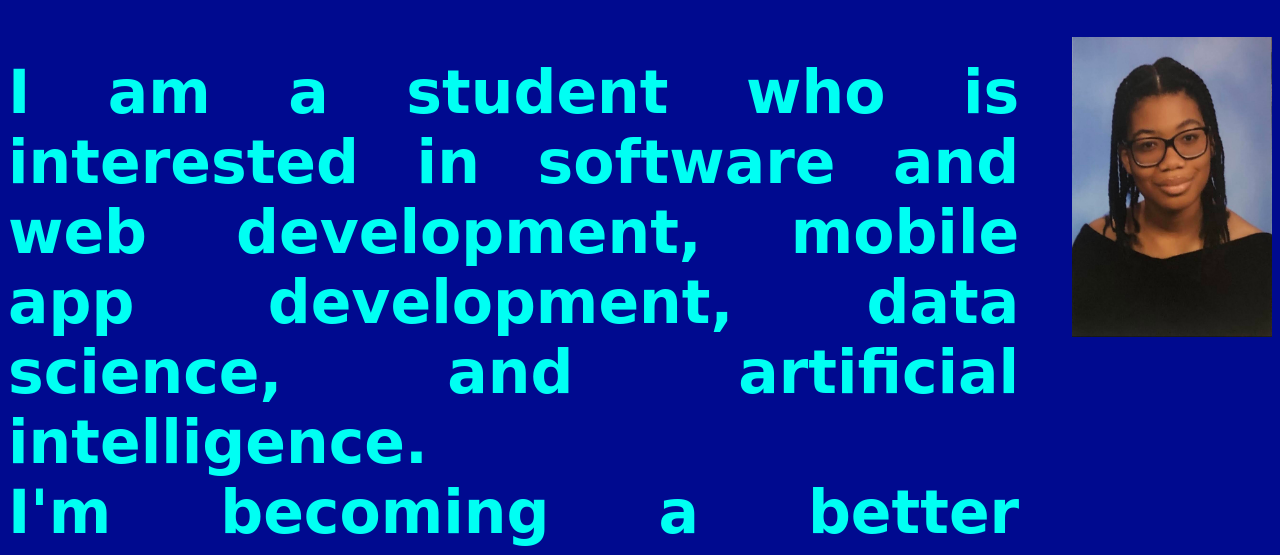
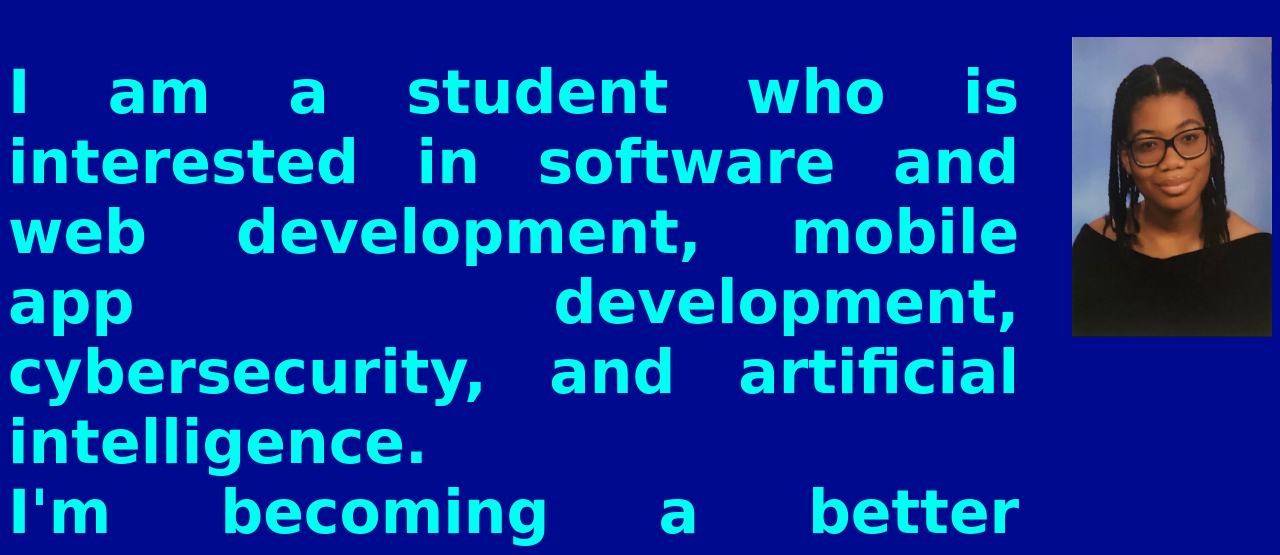
Before and after one commit to ashamarieparke/ashamarieparke.github.io, a website: page index.html in a window 1280 px wide. Shown: the part 230-785 px from the top of the page. Drawn offline with Linux system fonts and the light colour scheme.

Commit message:
Update index.html

```diff
--- a/index.html
+++ b/index.html
@@ -35,7 +35,7 @@
 <img src="assets/ashaa.png" alt="Ashamarie Parke's Profile picture" height="300"
 width="200" id="pfp">
 <h3> I am a student who is interested in software and web development,
-    mobile app development, data science, and artificial intelligence.<br>
+    mobile app development, cybersecurity, and artificial intelligence.<br>
     I'm becoming a better engineer
     by practicing new skills and building new projects.<br>
 </h3>
```
